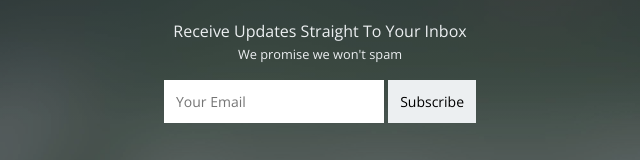
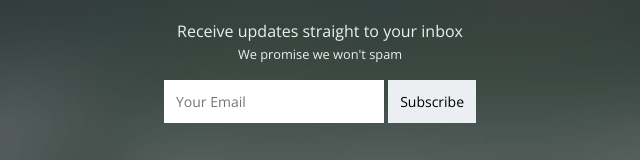
Before and after one commit to kirjai/zesd, a website: page index.html in a window 1280 px wide. Shown: the part 245-405 px from the top of the page, 320-960 px from the left. Drawn offline with nearby package versions, Linux system fonts and the light colour scheme.

Commit message:
bug: capitalized to sentence-case

```diff
--- a/index.html
+++ b/index.html
@@ -106,7 +106,7 @@
 			</div>
 			<div class="email-div">
 				<div id="mc_embed_signup">
-					<p>Receive Updates Straight To Your Inbox<br>
+					<p>Receive updates straight to your inbox<br>
 					<span>We promise we won't spam</span></p>
 					<form action="//zesd.us10.list-manage.com/subscribe/post?u=6de72ef9bfdf86d9181297f3d&amp;id=a3319b7f23" method="post" id="mc-embedded-subscribe-form" name="mc-embedded-subscribe-form" class="validate" target="_blank" novalidate>
 						<div id="mc_embed_signup_scroll">
```
